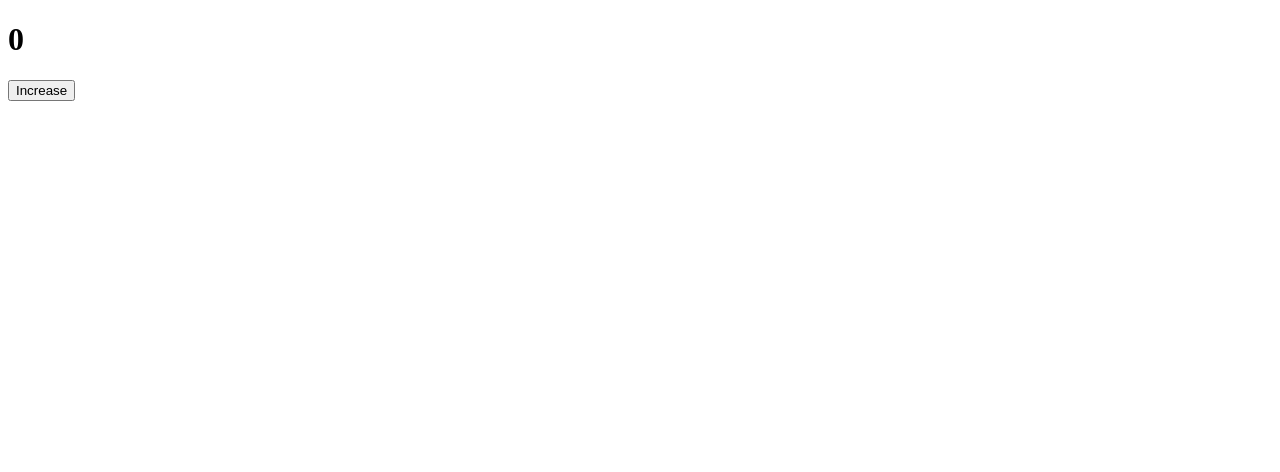
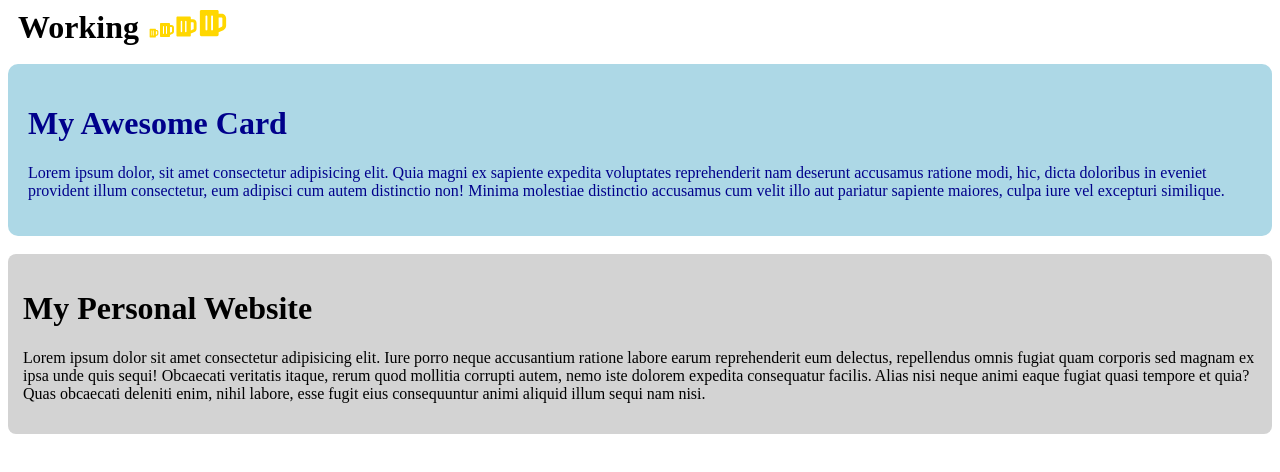
Before and after one commit to imaadii/ReactLearning, a React (Vite) app: page / in a window 1280 px wide. Shown: the top 472 px of the page. Built offline with nearby package versions, Linux system fonts and the light colour scheme.

Commit message:
Learn all basics

```diff
--- a/package.json
+++ b/package.json
@@ -11,7 +11,8 @@
   },
   "dependencies": {
     "react": "^19.2.7",
-    "react-dom": "^19.2.7"
+    "react-dom": "^19.2.7",
+    "react-icons": "^5.7.0"
   },
   "devDependencies": {
     "@eslint/js": "^10.0.1",
--- a/src/App.jsx
+++ b/src/App.jsx
@@ -1,15 +1,16 @@
+import IconComponent from "./components/IconComponent";
+import ProfileCard from "./components/ProfileCard";
+import StyleCard from "./components/StyleCard";
+
 const App = () => {
-  let count = 0;
-
-  const increase = () => {
-    count++;
-    console.log(count);
-  };
-
   return (
     <>
-      <h1>{count}</h1>
-      <button onClick={increase}>Increase</button>
+      <IconComponent />
+      <br />
+      <br />
+      <StyleCard />
+      <br />
+      <ProfileCard />
     </>
   );
 };
--- /dev/null
+++ b/src/components/IconComponent.jsx
@@ -0,0 +1,16 @@
+import { FaBeer } from "react-icons/fa";
+
+
+const IconComponent = () => {
+  return (
+    <>
+      <h1 style={{display: "inline", margin: "0 10px"}}>Working</h1>
+      <FaBeer style={{fontSize: "10px", color: "gold"}}/>
+      <FaBeer style={{fontSize: "16px", color: "gold"}}/>
+      <FaBeer style={{fontSize: "23px", color: "gold"}}/>
+      <FaBeer style={{fontSize: "30px", color: "gold"}}/>
+    </>
+  );
+};
+
+export default IconComponent;
--- /dev/null
+++ b/src/components/ProfileCard.jsx
@@ -0,0 +1,22 @@
+const ProfileCard = () => {
+
+    const styles = {
+            backgroundColor: "lightgray",
+            color: "black",
+            padding: "15px",
+            borderRadius: "8px"
+    }
+
+
+
+  return (
+    <>
+      <div style={styles}>
+        <h1>My Personal Website</h1>
+        <p>Lorem ipsum dolor sit amet consectetur adipisicing elit. Iure porro neque accusantium ratione labore earum reprehenderit eum delectus, repellendus omnis fugiat quam corporis sed magnam ex ipsa unde quis sequi! Obcaecati veritatis itaque, rerum quod mollitia corrupti autem, nemo iste dolorem expedita consequatur facilis. Alias nisi neque animi eaque fugiat quasi tempore et quia? Quas obcaecati deleniti enim, nihil labore, esse fugit eius consequuntur animi aliquid illum sequi nam nisi.</p>
+      </div>
+    </>
+  );
+};
+
+export default ProfileCard;
--- /dev/null
+++ b/src/components/StyleCard.jsx
@@ -0,0 +1,12 @@
+const StyleCard = () => {
+  return (
+    <>
+      <div style={{backgroundColor: "lightblue", color: "darkblue", padding: "20px", borderRadius: "10px"}}>
+        <h1>My Awesome Card</h1>
+        <p>Lorem ipsum dolor, sit amet consectetur adipisicing elit. Quia magni ex sapiente expedita voluptates reprehenderit nam deserunt accusamus ratione modi, hic, dicta doloribus in eveniet provident illum consectetur, eum adipisci cum autem distinctio non! Minima molestiae distinctio accusamus cum velit illo aut pariatur sapiente maiores, culpa iure vel excepturi similique.</p>
+      </div>
+    </>
+  );
+};
+
+export default StyleCard;
```
Also changed, not shown: src/components/Greeting.jsx (+8 -15 lines), src/components/Person.jsx (added, +12 -0 lines), src/components/Product.jsx (added, +12 -0 lines), src/components/UserStatus.jsx (added, +9 -0 lines), src/components/Weather.jsx (added, +11 -0 lines), 1 other file (tests, documents, lock files or other folders).
